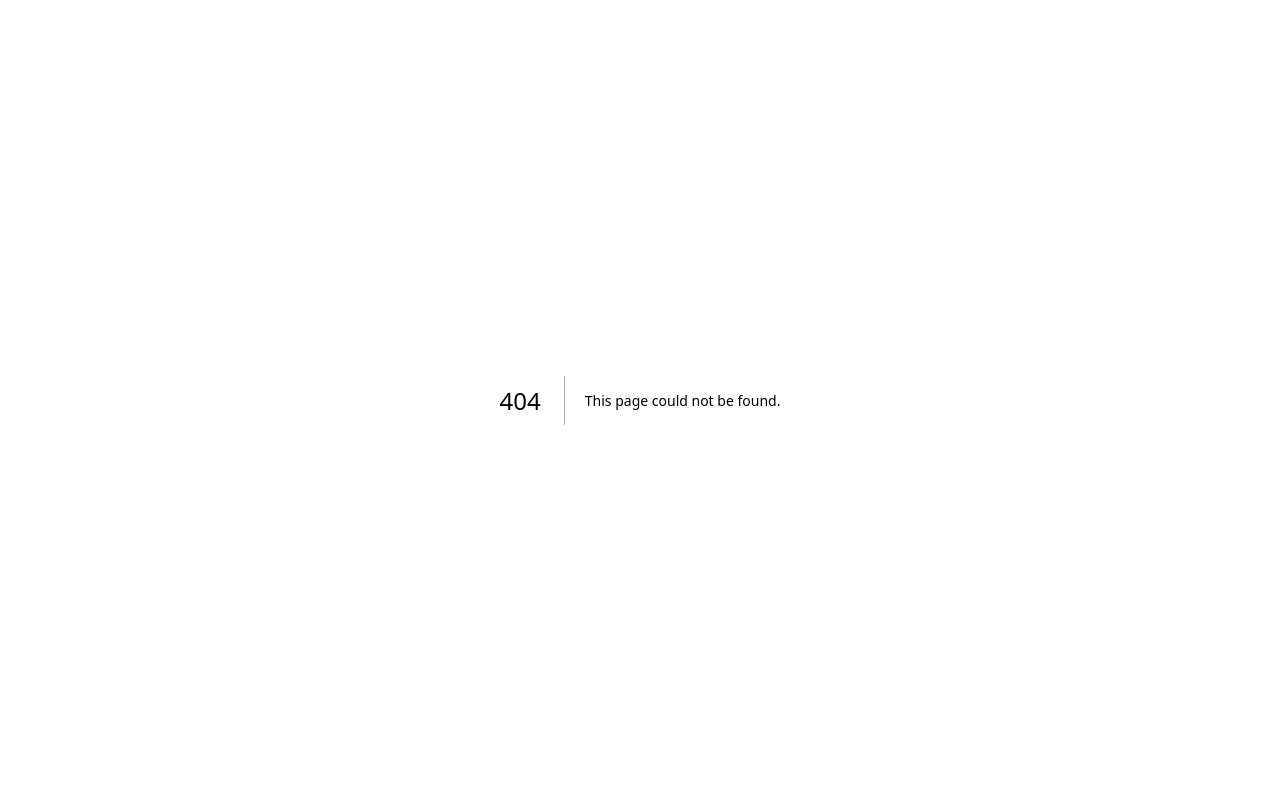
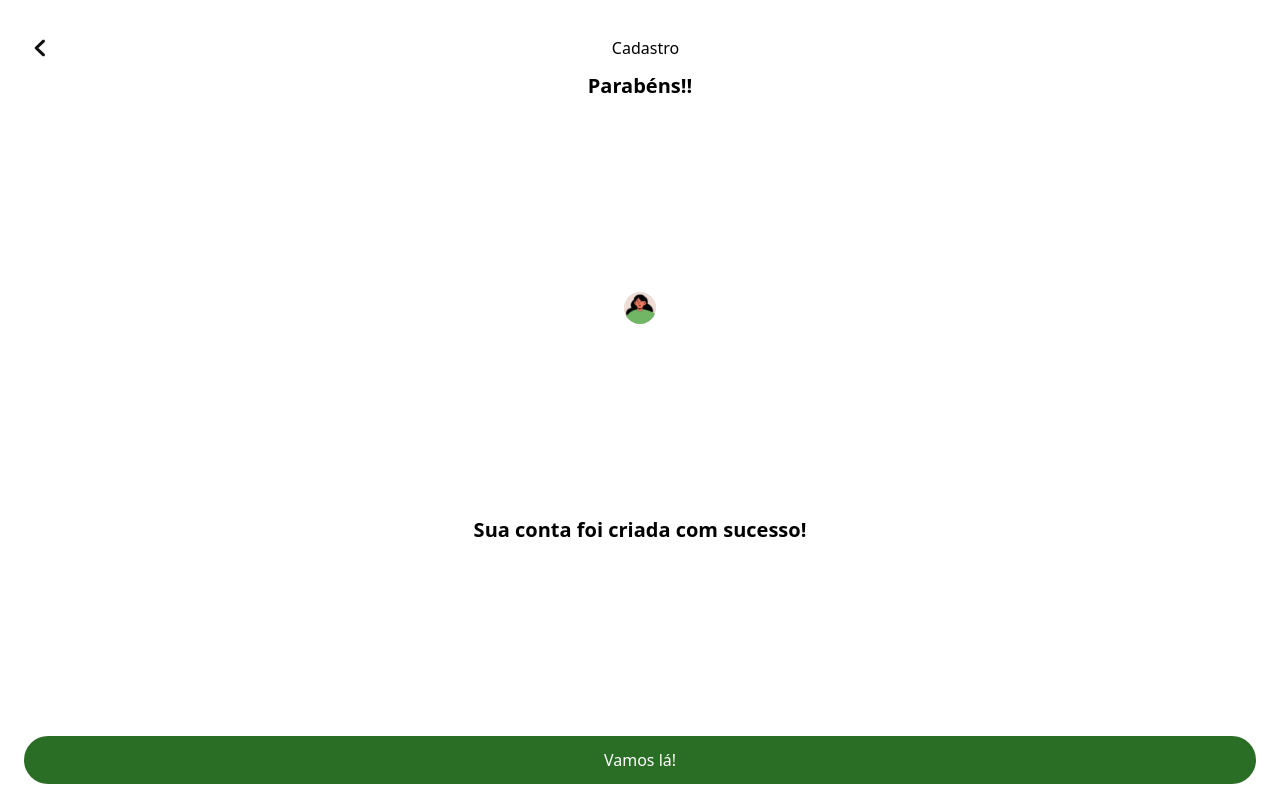
Before and after one commit to yraffic02/recicle-mais-front, a Next.js app: page /register/registration-completed in a window 1280 px wide. Before the commit this address had no page. Built offline with nearby package versions, Linux system fonts and the light colour scheme.

Commit message:
feat: iniciando page de confirmção de registro

```diff
--- /dev/null
+++ b/src/app/register/registration-completed/page.tsx
@@ -0,0 +1,20 @@
+import { Avatar } from "@/components/Avatar";
+import { Button } from "@/components/Button";
+
+export default function PageCompleted(){
+    return(
+        <main
+            className="flex flex-col justify-between items-center m11 h-full relative"
+            style={{ height: "calc(100vh - 5.5rem)" }}
+        >
+            <h1 className="text-xl font-semibold">Parabéns!!</h1>
+            <Avatar />
+            <h1 className="text-xl font-semibold">Sua conta foi criada com sucesso!</h1>
+            <Button
+                typeButton="primary"
+            >
+                Vamos lá!
+            </Button>
+        </main>
+    )
+}
```
